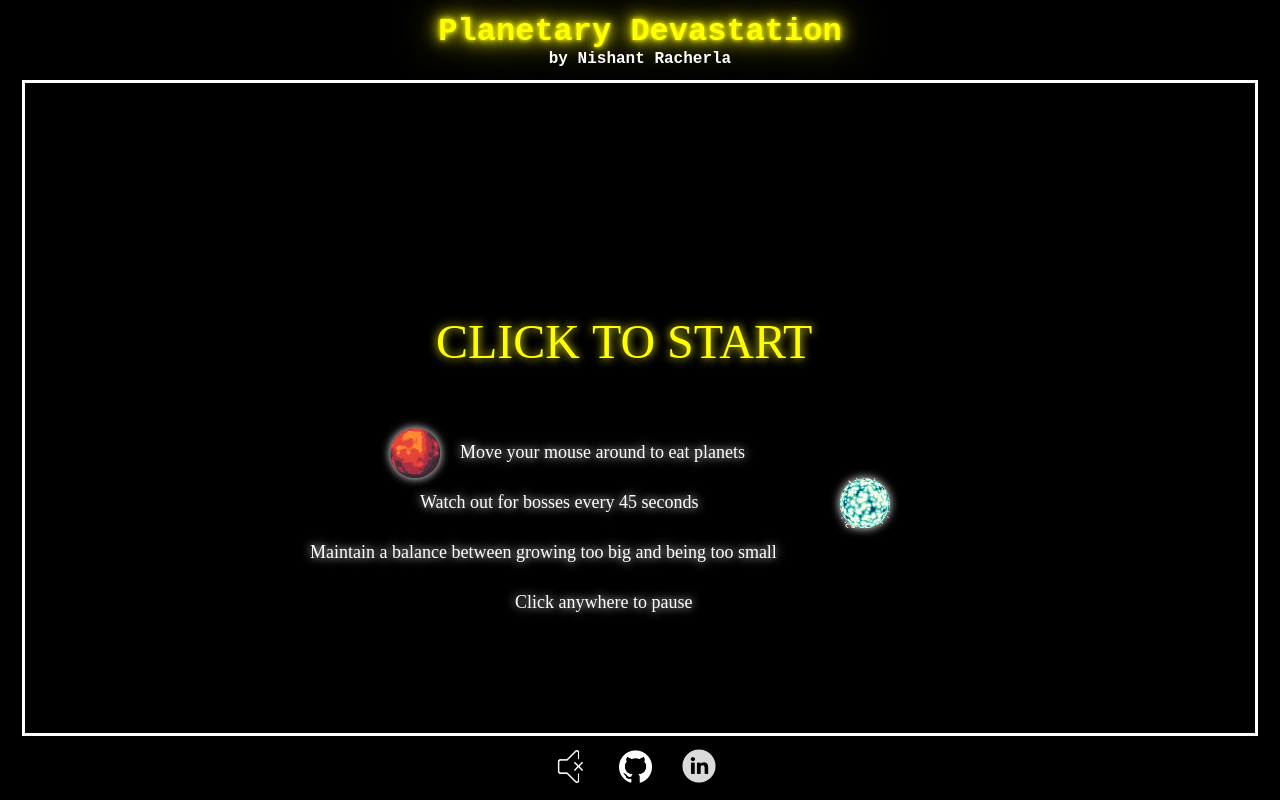
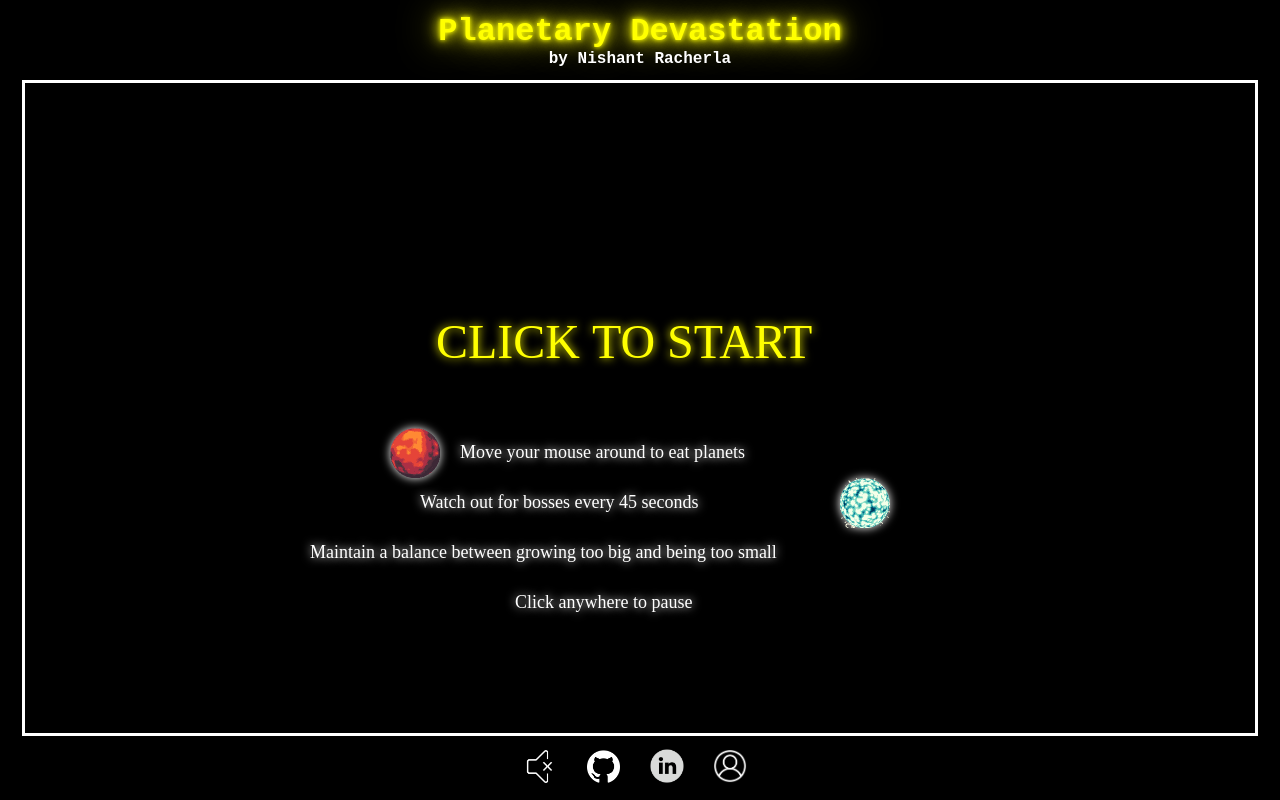
Before and after one commit to T1LT/PlanetaryDevastation, a website built with webpack: page index.html in a window 1280 px wide. Built offline with Linux system fonts and the light colour scheme.

Commit message:
added portfolio link

```diff
--- a/index.html
+++ b/index.html
@@ -27,6 +27,9 @@
             <a href="https://www.linkedin.com/in/nishantracherla/" target="_blank" rel="noopener noreferrer">
                 <img src="./assets/linkedincrop.png" alt="LinkedIn Link" height="34">
             </a>
+            <a href="https://nishantracherla.com" target="_blank" rel="noopener noreferrer">
+                <img src="./assets/portfolio.png" alt="Portfolio Link" height="34" style="filter: invert(100%)">
+            </a>
         </div>
     </div>
 </body>
```
Also changed, not shown: assets/portfolio.png (added), dist/main.css, dist/main.js.
